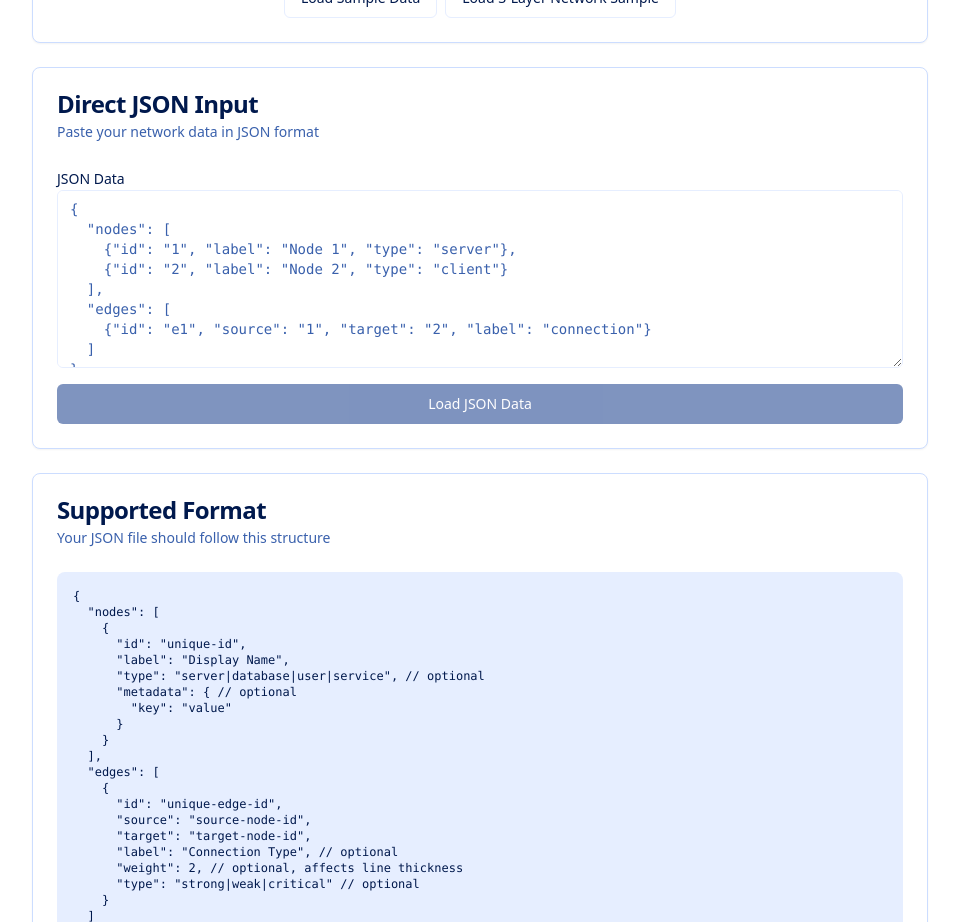
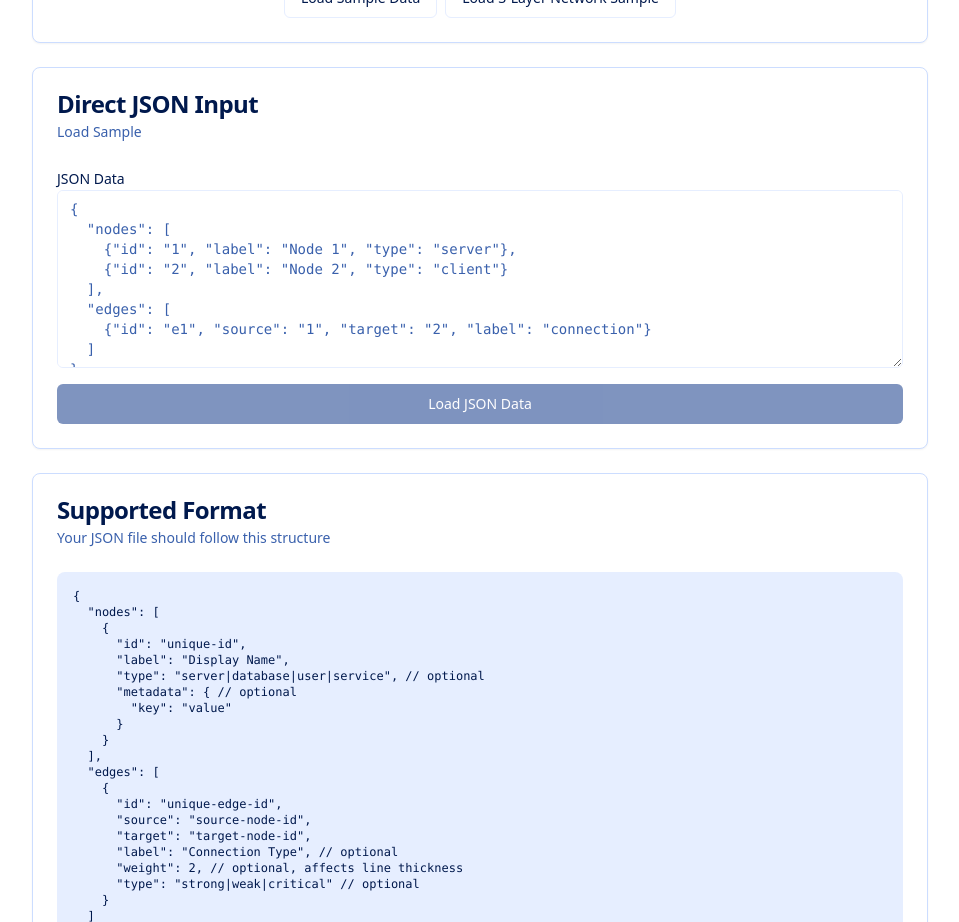
Before and after one commit to kuanlinhuang/graph-storyteller, a React (Vite) app: page / in a window 1280 px wide. Shown: the part 920-1842 px from the top of the page, without its empty margins (160-1119 px from the left). Built offline with nearby package versions, Linux system fonts and the light colour scheme.

Commit message:
Visual edit in Lovable
Edited UI in Lovable

```diff
--- a/src/components/FileUploader.tsx
+++ b/src/components/FileUploader.tsx
@@ -265,9 +265,7 @@ export const FileUploader = ({
       <Card className="shadow-card-custom">
         <CardHeader>
           <CardTitle>Direct JSON Input</CardTitle>
-          <CardDescription>
-            Paste your network data in JSON format
-          </CardDescription>
+          <CardDescription>Load Sample</CardDescription>
         </CardHeader>
         <CardContent className="space-y-4">
           <div>
```
